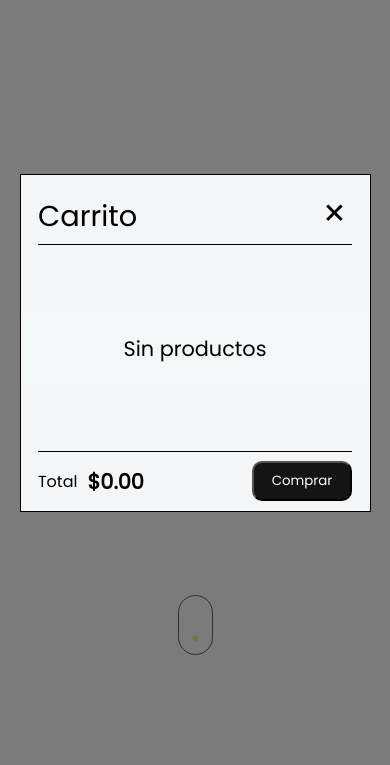
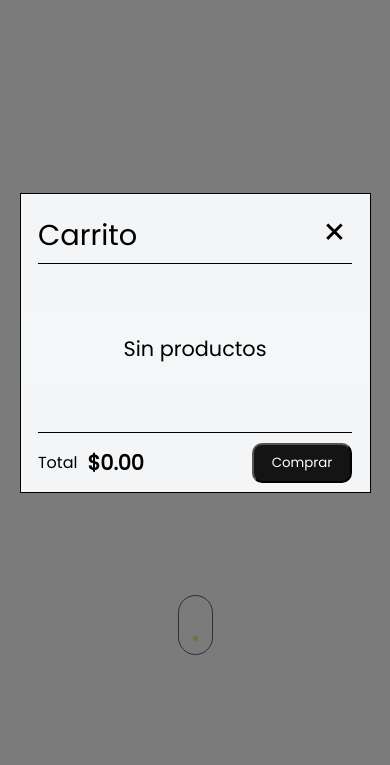
Before and after one commit to SpagnoloJesus/Integradorjs, a plain HTML site: page index.html in a window 390 px wide. Both pictures are taken after a click on the picture 291 px from the left and 35 px from the top of the page. Shown: the part 79-844 px from the top of the page. Drawn offline with nearby package versions, Linux system fonts and the light colour scheme.

Commit message:
Ajuste carrito

```diff
--- a/style.css
+++ b/style.css
@@ -834,7 +834,7 @@
   align-items: center;
   position: fixed;
   top: 0px;
-  z-index: 999;
+
   background: rgba(68, 68, 68, 0.7);
   visibility: hidden;
   opacity: 0;
@@ -846,8 +846,10 @@
 
 .carrito--active {
   visibility: visible;
+  display: flex;
   opacity: 1;
   transform: translateY(0);
+  z-index: 999;
 }
 
 .carrito__container {
@@ -934,7 +936,11 @@
 @media screen and (max-width: 1080px) {
   .carrito__container {
     width: 90%;
-    height: 40%;
+    height: auto;
+  }
+
+  .carrito {
+    overflow-y: scroll;
   }
 }
 
```
